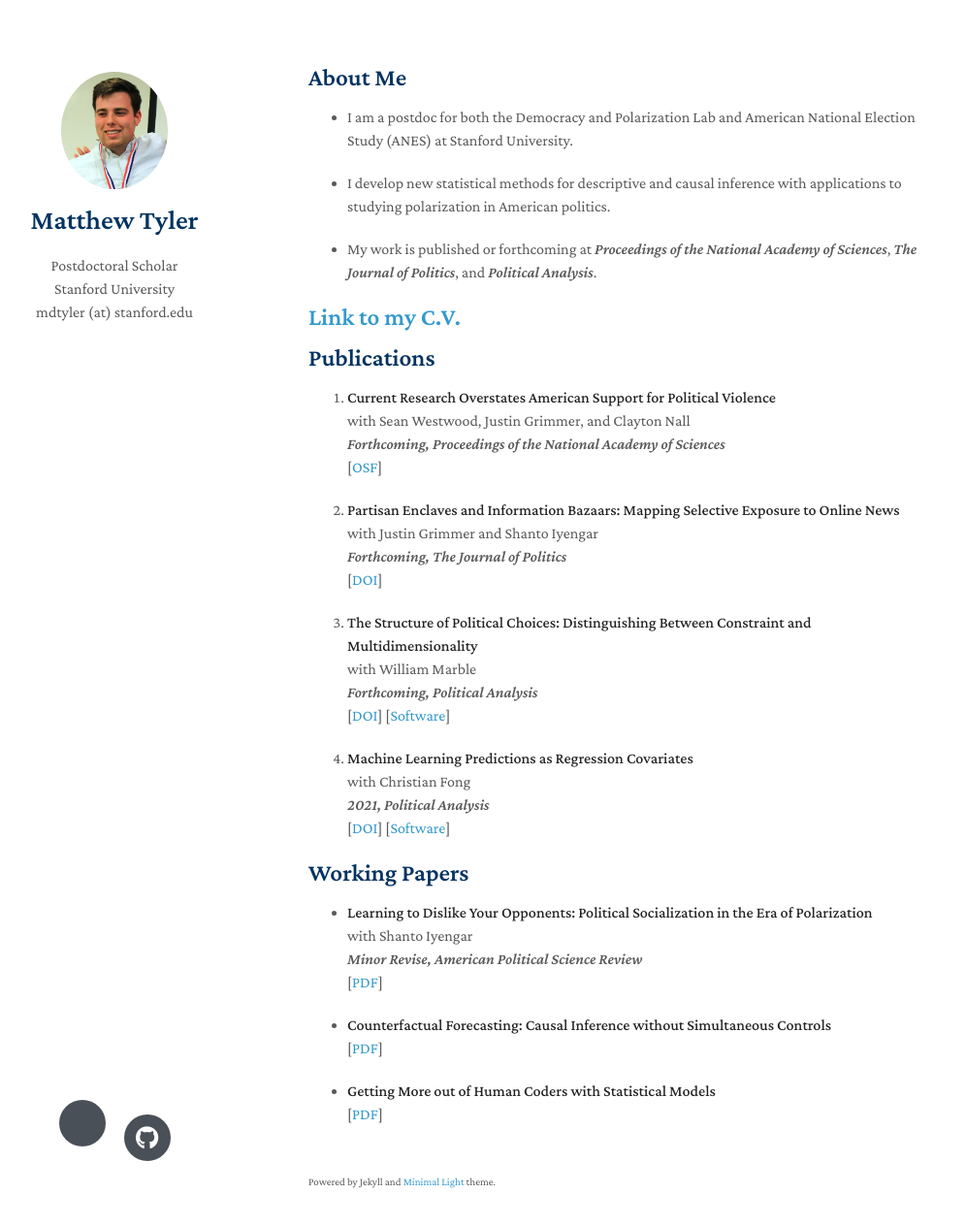
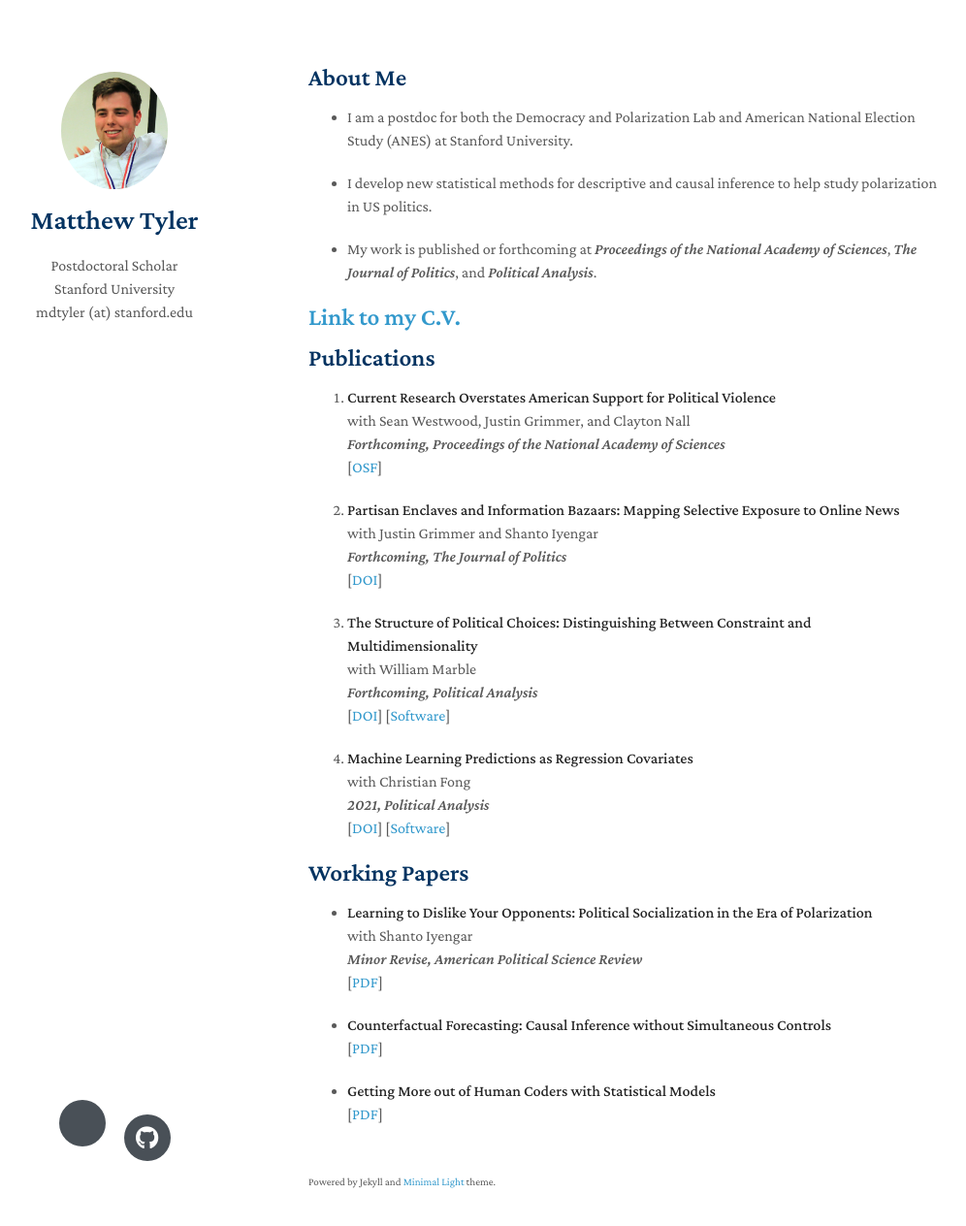
Before and after one commit to matthewtyler/matthewtyler.github.io, a Jekyll site: the page built from index.md, in a window 1280 px wide and 1299 px high. Shown: the top 1264 px of the window at 97% size, without its empty margins (152-1148 px from the left). Built offline with Jekyll 4.4.1, drawn with Linux system fonts in a browser that asks for light colours; nearby versions of some CDN libraries; a style sheet for code colours, icons or effects is not loaded; our own code applies the rules of GitHub Pages for plain Markdown files.

Commit message:
Update index.md

```diff
--- a/index.md
+++ b/index.md
@@ -6,7 +6,7 @@ layout: homepage
 
 - I am a postdoc for both the Democracy and Polarization Lab and American National Election Study (ANES) at Stanford University.
 
-- I develop new statistical methods for descriptive and causal inference with applications to studying polarization in American politics.
+- I develop new statistical methods for descriptive and causal inference to help study polarization in US politics.
 
 - My work is published or forthcoming at *Proceedings of the National Academy of Sciences*, *The Journal of Politics*, and *Political Analysis*.
 
```
